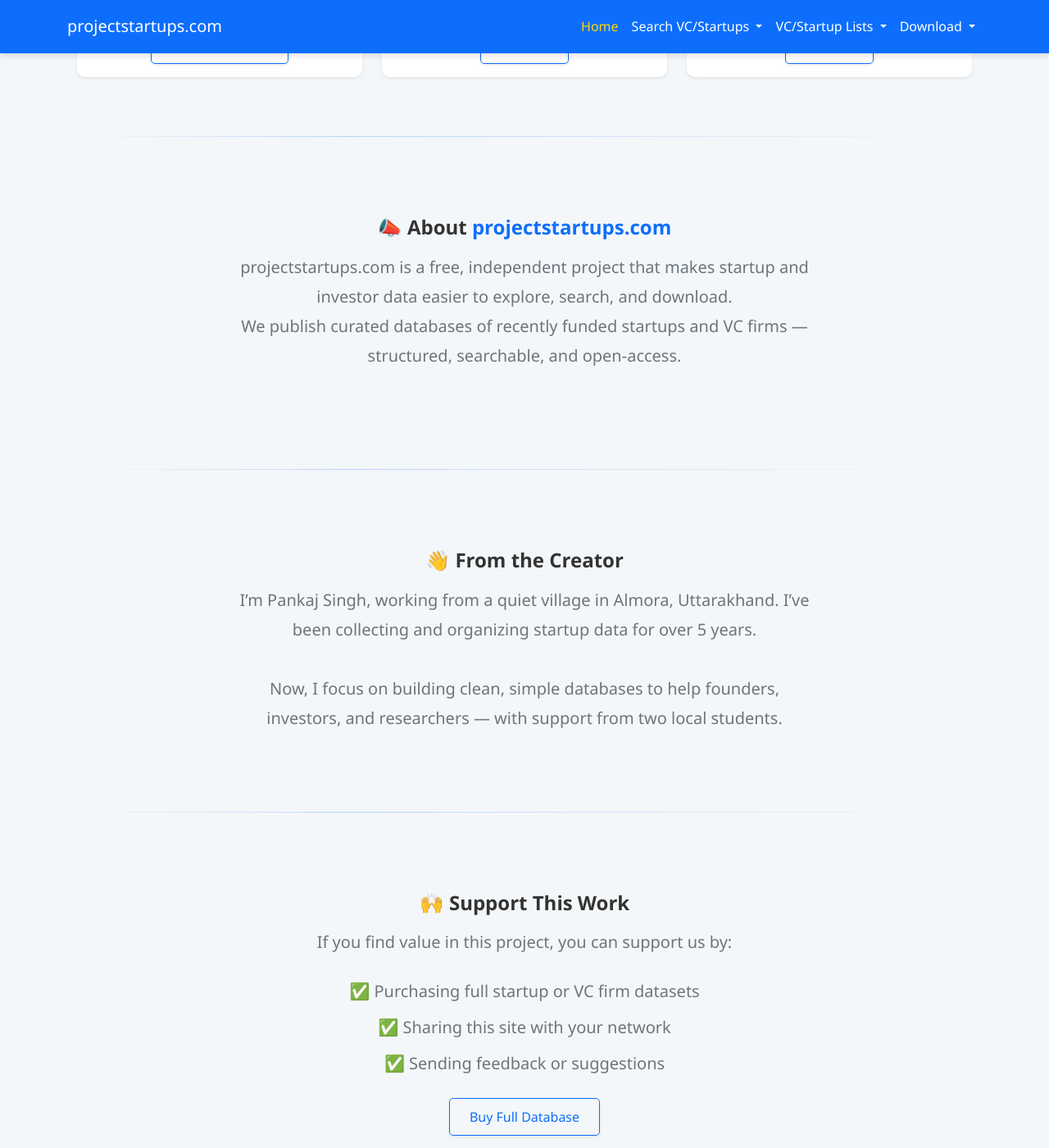
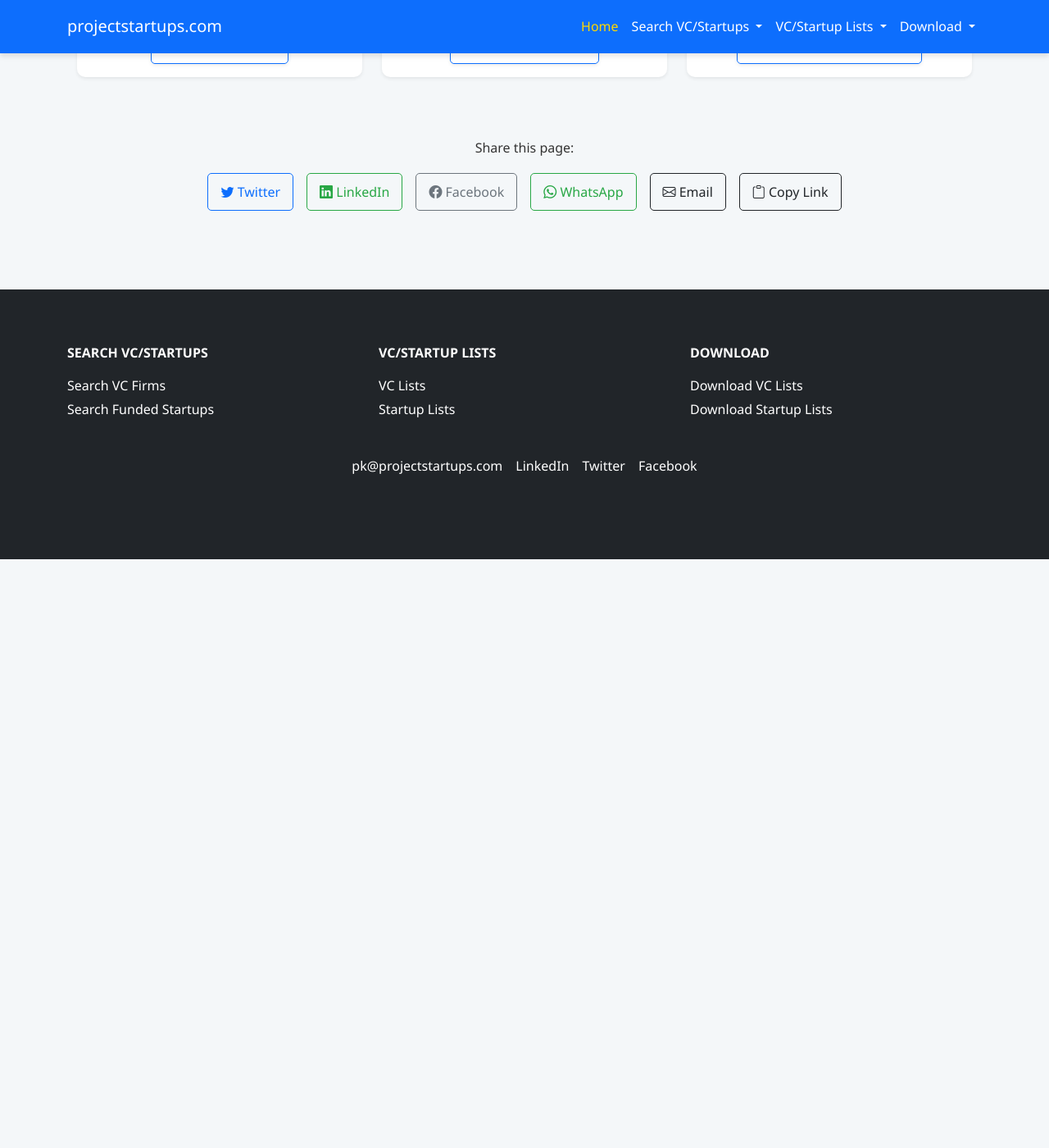
Before and after one commit to pkprojectstartups/projectstartups, a Jekyll site: the page built from index.html, in a window 1280 px wide and 1400 px high, scrolled down 885 px. Shown: the whole window at 82% size. Built offline with Jekyll 4.4.1, drawn with Linux system fonts in a browser that asks for light colours; after the commit the page ends 1567 px from its top, so only the background shows below that.

Commit message:
Update index.html

```diff
--- a/index.html
+++ b/index.html
@@ -137,7 +137,7 @@
             </p>
           </div>
           <div class="text-center mt-4">
-            <a href="https://startup.projectstartups.com/startup_list/" class="btn btn-sm btn-outline-primary shadow-sm px-4 fw-medium">Open ↗</a>
+            <a href="https://startup.projectstartups.com/startup_list/" class="btn btn-sm btn-outline-primary shadow-sm px-4 fw-medium">View Startup Lists</a>
           </div>
         </div>
       </a>
@@ -156,7 +156,7 @@
             </p>
           </div>
           <div class="text-center mt-4">
-            <a href="https://startup.projectstartups.com/buy/" class="btn btn-sm btn-outline-primary shadow-sm px-4 fw-medium">Open ↗</a>
+            <a href="https://startup.projectstartups.com/buy/" class="btn btn-sm btn-outline-primary shadow-sm px-4 fw-medium">Download Startup Data</a>
           </div>
         </div>
       </a>
@@ -164,54 +164,3 @@
   </div>
 
 </div>
-
-
-
-  <hr class="my-5 custom-hr">
-
-  <!-- About Section -->
-
-<section class="text-center py-5">
-  <div class="container">
-    <h4 class="fw-bold mb-3">📣 About <span class="text-primary">projectstartups.com</span></h4>
-    <p class="lead text-muted col-lg-8 mx-auto mb-4">
-      <strong>projectstartups.com</strong> is a free, independent project that makes startup and investor data easier to explore, search, and download.<br>
-      We publish curated databases of recently funded startups and VC firms — structured, searchable, and open-access.
-    </p>
-  </div>
-</section>
-
-<hr class="my-5 custom-hr">
-
-<section class="text-center py-5">
-  <div class="container">
-    <h4 class="fw-bold mb-3">👋 From the Creator</h4>
-    <p class="lead text-muted col-lg-8 mx-auto mb-0">
-      I’m <strong>Pankaj Singh</strong>, working from a quiet village in Almora, Uttarakhand. I’ve been collecting and organizing startup data for over 5 years.<br><br>
-      Now, I focus on building clean, simple databases to help founders, investors, and researchers — with support from two local students.
-    </p>
-  </div>
-</section>
-
-<hr class="my-5 custom-hr">
-
-<section class="text-center py-5">
-  <div class="container">
-    <h4 class="fw-bold mb-3">🙌 Support This Work</h4>
-    <p class="lead text-muted col-lg-8 mx-auto mb-4">
-      If you find value in this project, you can support us by:
-    </p>
-    <ul class="list-unstyled text-muted fs-5 col-lg-6 mx-auto mb-4">
-      <li class="mb-2">✅ Purchasing full startup or VC firm datasets</li>
-      <li class="mb-2">✅ Sharing this site with your network</li>
-      <li>✅ Sending feedback or suggestions</li>
-    </ul>
-    <a href="https://payhip.com/projectstartups" class="btn btn-outline-primary shadow-sm px-4">Buy Full Database</a>
-  </div>
-</section>
-
-<hr class="my-5 custom-hr">
-
-
-
-</div>
```
